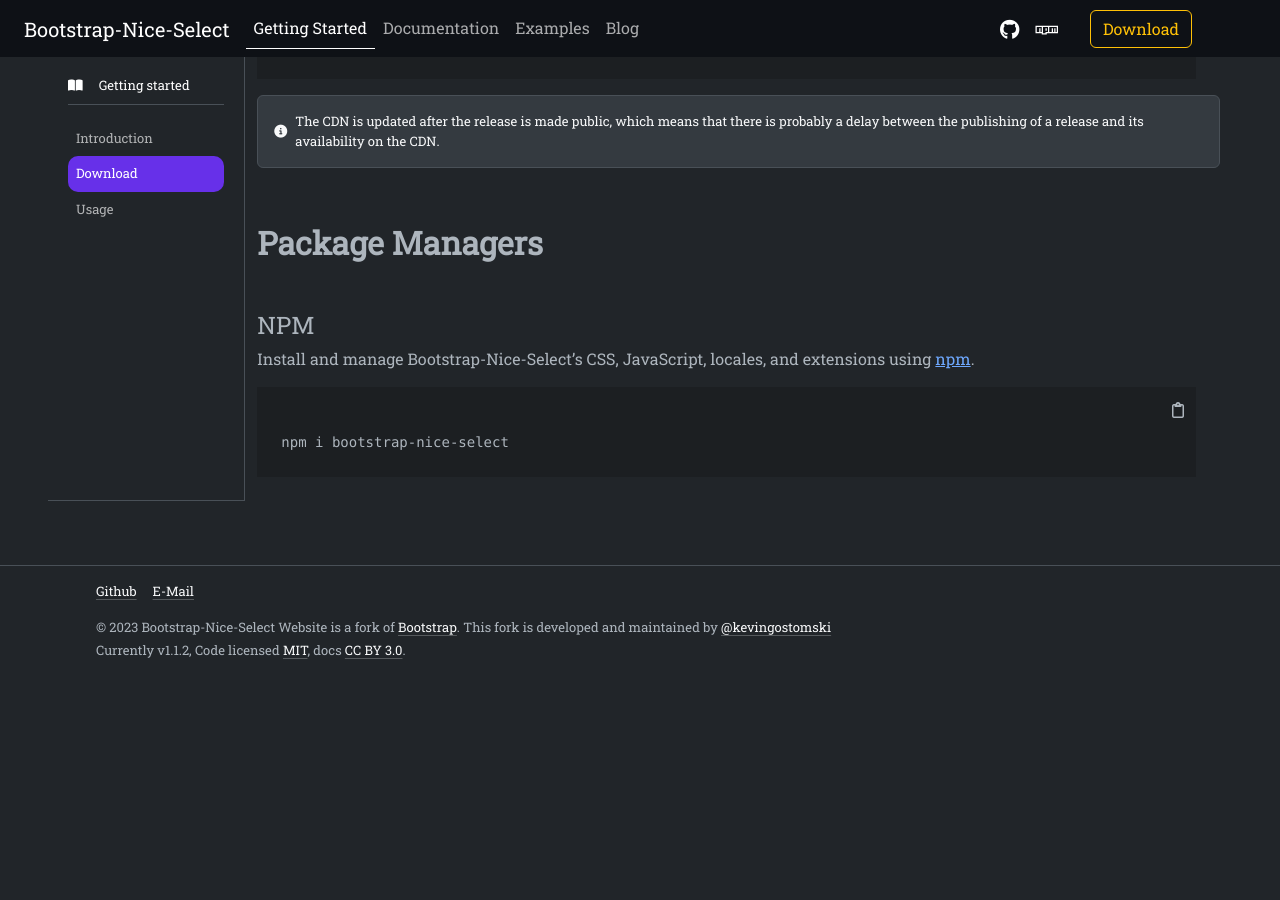
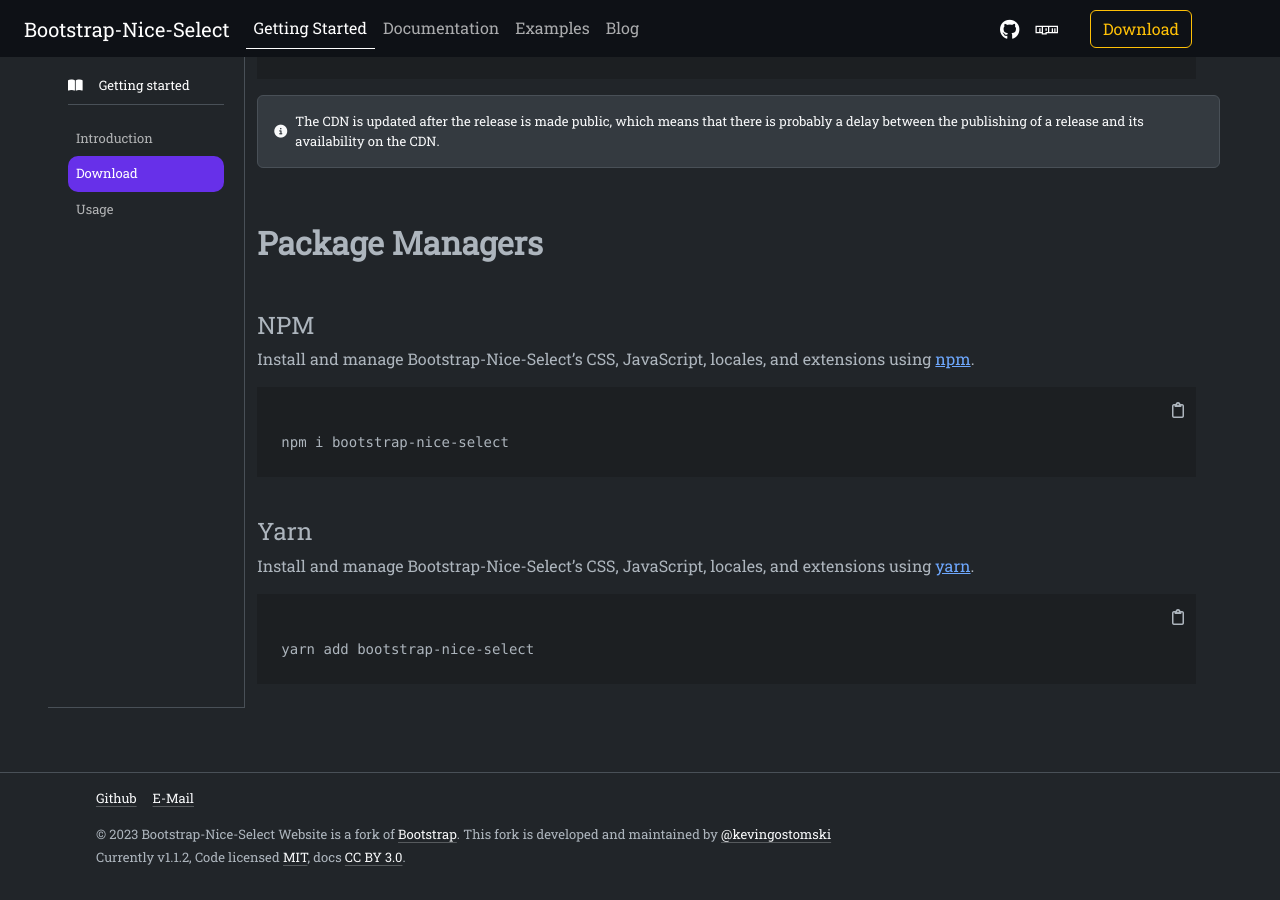
Before and after one commit to kevingostomski/bootstrap-nice-select, a Jekyll site: the page built from jekyll/sites/getting-started/download.markdown, in a window 1280 px wide and 900 px high, scrolled down 963 px. Built offline with Jekyll 4.4.1, drawn with Linux system fonts in a browser that asks for light colours; before the commit the page ends 1656 px from its top, so only the background shows below that.

```diff
--- a/jekyll/_layouts/gettingstarted-download.html
+++ b/jekyll/_layouts/gettingstarted-download.html
@@ -37,6 +37,7 @@ nav: "Getting-Started"
                     <a class="nav-link" href="#package-managers">Package Managers</a>
                     <nav class="nav nav-pills flex-column">
                         <a class="nav-link ms-3 my-1" href="#npm">NPM</a>
+                        <a class="nav-link ms-3 my-1" href="#yarn">Yarn</a>
                     </nav>
                 </nav>
             </nav>
--- a/jekyll/sites/getting-started/download.markdown
+++ b/jekyll/sites/getting-started/download.markdown
@@ -67,3 +67,13 @@ npm i bootstrap-nice-select
 {% endhighlight %}
 
 &nbsp;
+
+#### Yarn
+
+Install and manage Bootstrap-Nice-Select’s CSS, JavaScript, locales, and extensions using [yarn](https://yarnpkg.com/).
+
+{% highlight shell %}
+yarn add bootstrap-nice-select
+{% endhighlight %}
+
+&nbsp;
```
Also changed, not shown: jekyll/sites/documentation/options.markdown (+11 -1 lines).
